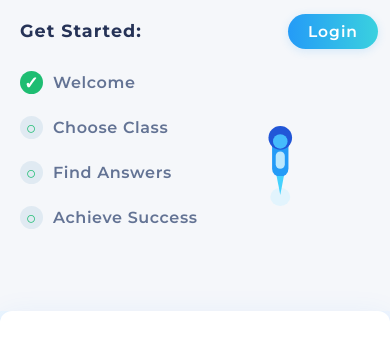
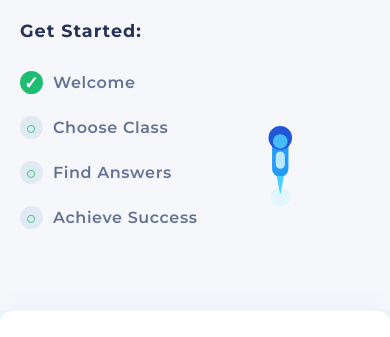
Before and after one commit to ansh17december-sketch/ICSE-SOLUTIONS, a plain HTML site: page index.html in a window 390 px wide. Shown: the top 337 px of the page. Drawn offline with Linux system fonts and the light colour scheme.

Commit message:
Update index.html

```diff
--- a/index.html
+++ b/index.html
@@ -18,37 +18,6 @@
       font-family: 'Montserrat', Arial, sans-serif;
       background: linear-gradient(120deg, #eaf6fe 0%, #f1f4fd 100%);
       min-height: 100vh;
-    }
-    .login-btn {
-      position: fixed;
-      top: 28px;
-      right: 38px;
-      z-index: 99;
-      background: linear-gradient(90deg, #249bf7 0%, #3ad1df 100%);
-      color: #fff;
-      border: none;
-      border-radius: 20px;
-      font-family: 'Montserrat', Arial, sans-serif;
-      font-weight: 600;
-      font-size: 1.01rem;
-      padding: 10px 32px;
-      box-shadow: 0 2px 10px #249bf729;
-      letter-spacing: 1px;
-      cursor: pointer;
-      transition: background 0.22s, box-shadow 0.17s, transform 0.18s;
-    }
-    .login-btn:hover {
-      background: linear-gradient(90deg, #2156d7 0%, #1ebd72 100%);
-      transform: translateY(-2px) scale(1.04);
-      box-shadow: 0 5px 15px #2c76fc42;
-    }
-    @media (max-width: 700px) {
-      .login-btn {
-        top: 14px;
-        right: 12px;
-        padding: 8px 20px;
-        font-size: 0.97rem;
-      }
     }
     .main-wrap {
       display: flex;
@@ -182,7 +151,6 @@
   </style>
 </head>
 <body>
-  <button class="login-btn" onclick="window.location.href='login.html'">Login</button>
   <div class="main-wrap">
     <aside class="sidebar">
       <div class="checklist">
@@ -209,8 +177,8 @@
           A futuristic, interactive portal for ICSE Class 9th & 10th students. Select your class to access vibrant guides, instant answers, and academic success in style!
         </div>
         <div class="grade-btns">
-          <button class="grade-btn" onclick="window.location.href='login.html'">Class 9th ICSE</button>
-          <button class="grade-btn" onclick="window.location.href='login.html'">Class 10th ICSE</button>
+          <button class="grade-btn" onclick="window.location.href='class9.html'">Class 9th ICSE</button>
+          <button class="grade-btn" onclick="window.location.href='class10.html'">Class 10th ICSE</button>
         </div>
       </div>
     </main>
```
